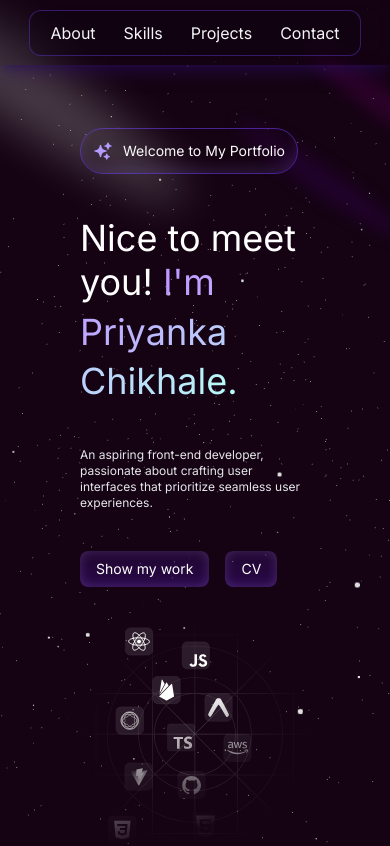
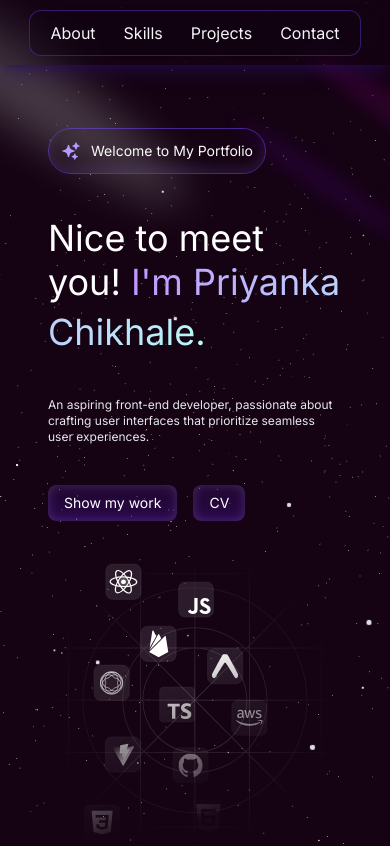
Before and after one commit to priyankac79/portfolio, a Next.js app: page / in a window 390 px wide. Shown: the top 846 px of the page. Built offline with nearby package versions, Linux system fonts and the light colour scheme.

Commit message:
screen size modified

```diff
--- a/components/HeroContent.tsx
+++ b/components/HeroContent.tsx
@@ -16,7 +16,7 @@ const HeroContent = () => {
 		<motion.div
 			initial="hidden"
 			animate="visible"
-			className="flex md:flex-row flex-col items-center justify-center px-20 w-full z-[20]"
+			className="flex md:flex-row flex-col items-center justify-center md:px-20 w-full z-[20] px-12"
 		>
 			<div className="h-full w-full flex flex-col gap-5 justify-center m-auto text-start text-sm md:text-base">
 				<motion.div
--- a/components/Skills.tsx
+++ b/components/Skills.tsx
@@ -8,7 +8,7 @@ const Skills = () => {
 	return (
 		<section
 			id="skills"
-			className="flex flex-col items-center justify-center gap-4 h-screen relative overflow-hidden pb-12"
+			className="flex flex-col items-center justify-center gap-4 h-full md:h-screen relative overflow-hidden pb-12"
 			style={{ transform: "scale(0.9)" }}
 		>
 			<div className="text-center mx-auto text-3xl md:text-4xl lg:text-6xl mb-20">
```
